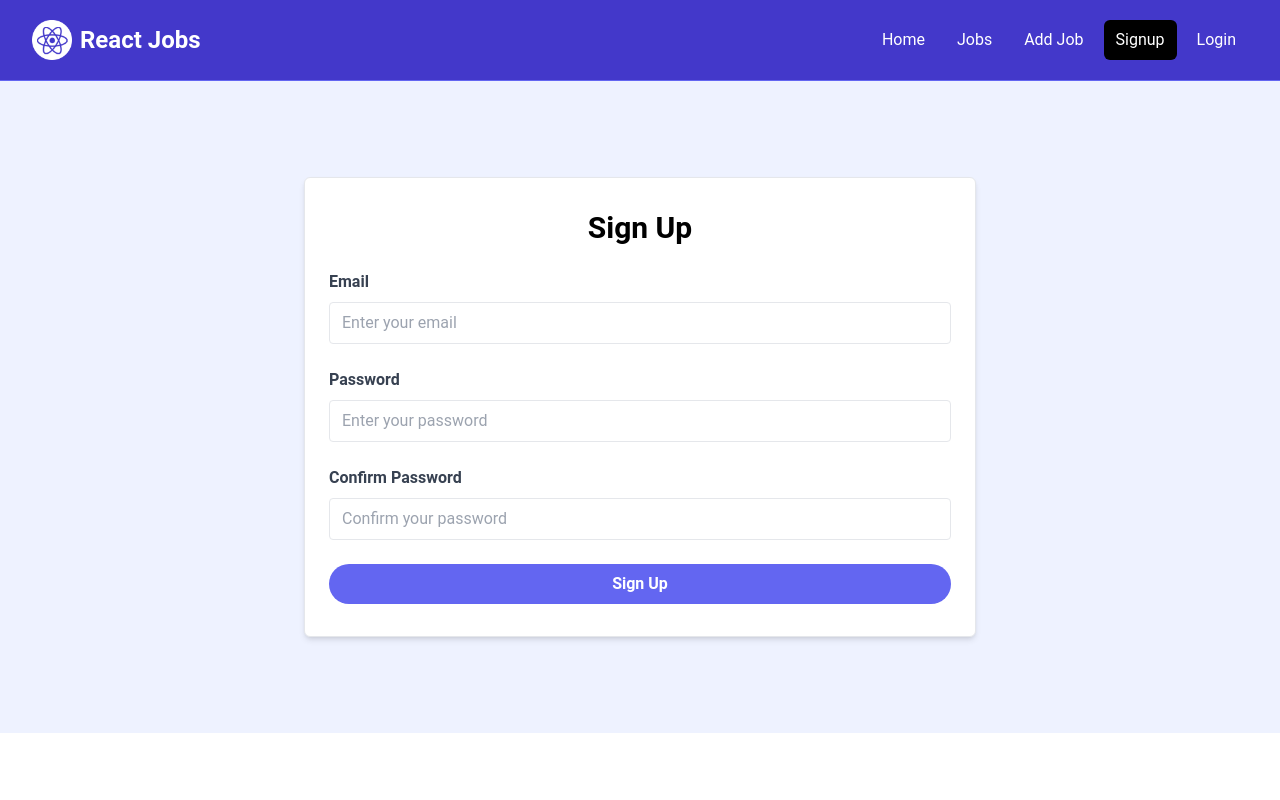
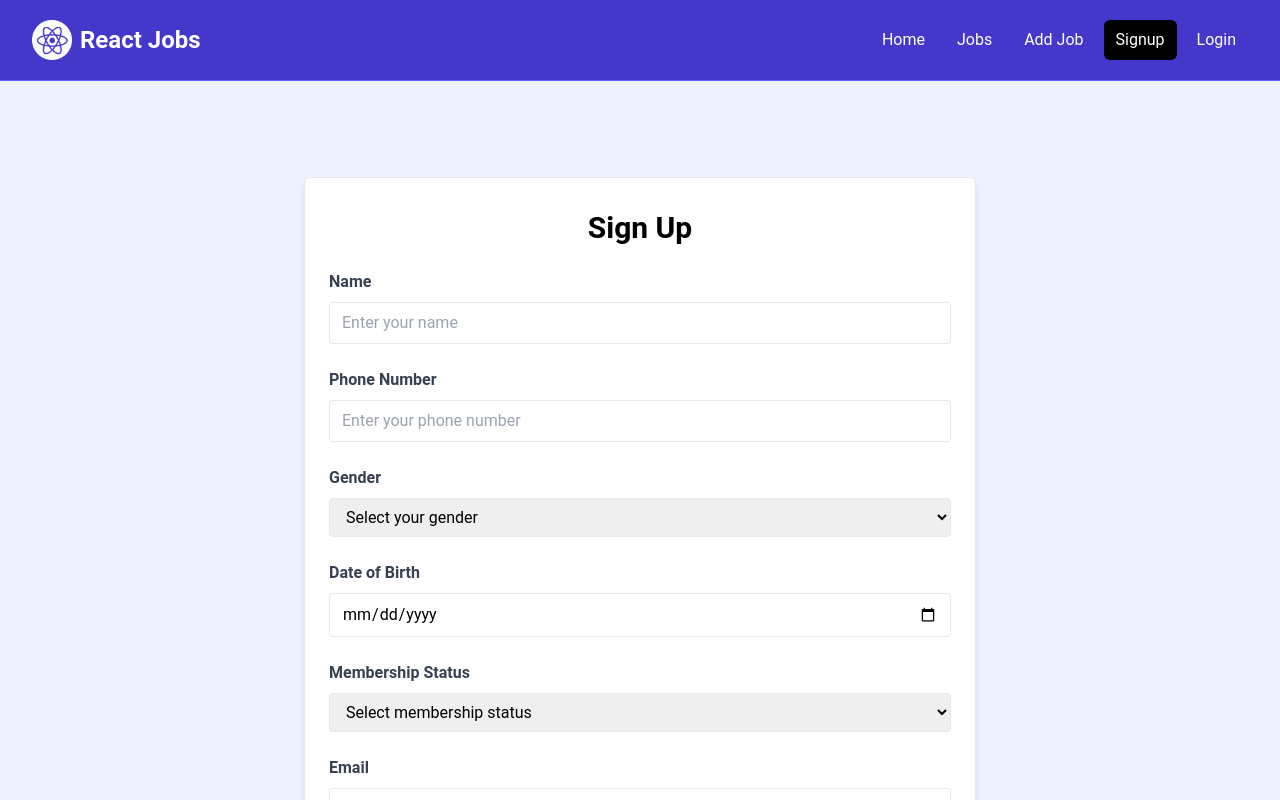
Before and after one commit to JY1Z/collaborative-project-2, a React (Vite) app in the folder frontend/: page /signup in a window 1280 px wide. Shown: the top 800 px of the page. Built offline with nearby package versions, Linux system fonts and the light colour scheme.

Commit message:
"Add Signup component  additional fields"

```diff
--- a/frontend/src/components/signup.jsx
+++ b/frontend/src/components/signup.jsx
@@ -1,16 +1,20 @@
-
 import { useState } from 'react';
 import { useNavigate } from 'react-router-dom';
 import { toast } from 'react-toastify';
 
-const SignupPage = ({ signupSubmit }) => {
+const SignupPage = () => {
+  const [name, setName] = useState('');
+  const [phoneNumber, setPhoneNumber] = useState('');
+  const [gender, setGender] = useState('');
+  const [dateOfBirth, setDateOfBirth] = useState('');
+  const [membershipStatus, setMembershipStatus] = useState('');
   const [email, setEmail] = useState('');
   const [password, setPassword] = useState('');
   const [confirmPassword, setConfirmPassword] = useState('');
 
   const navigate = useNavigate();
 
-  const submitForm = (e) => {
+  const submitForm = async (e) => {
     e.preventDefault();
 
     if (password !== confirmPassword) {
@@ -19,15 +23,36 @@ const SignupPage = ({ signupSubmit }) => {
     }
 
     const newUser = {
+      name,
+      phoneNumber,
+      gender,
+      dateOfBirth,
+      membershipStatus,
       email,
       password,
     };
 
-    signupSubmit(newUser);
+    try {
+      const response = await fetch('/api/signup', {
+        method: 'POST',
+        headers: {
+          'Content-Type': 'application/json',
+        },
+        body: JSON.stringify(newUser),
+      });
 
-    toast.success('Signup Successful');
+      const data = await response.json();
 
-    return navigate('/');
+      if (response.ok) {
+        toast.success('Signup Successful');
+        navigate('/'); // Redirect to the home page or a dashboard
+      } else {
+        toast.error(data.message || 'Signup Failed');
+      }
+    } catch (error) {
+      toast.error('Signup Failed. Please try again.');
+      console.error('Signup Error:', error);
+    }
   };
 
   return (
@@ -36,6 +61,92 @@ const SignupPage = ({ signupSubmit }) => {
         <div className='bg-white px-6 py-8 mb-4 shadow-md rounded-md border m-4 md:m-0'>
           <form onSubmit={submitForm}>
             <h2 className='text-3xl text-center font-semibold mb-6'>Sign Up</h2>
+
+            <div className='mb-4'>
+              <label htmlFor='name' className='block text-gray-700 font-bold mb-2'>
+                Name
+              </label>
+              <input
+                type='text'
+                id='name'
+                name='name'
+                className='border rounded w-full py-2 px-3 mb-2'
+                placeholder='Enter your name'
+                required
+                value={name}
+                onChange={(e) => setName(e.target.value)}
+              />
+            </div>
+
+            <div className='mb-4'>
+              <label htmlFor='phone_number' className='block text-gray-700 font-bold mb-2'>
+                Phone Number
+              </label>
+              <input
+                type='tel'
+                id='phone_number'
+                name='phone_number'
+                className='border rounded w-full py-2 px-3 mb-2'
+                placeholder='Enter your phone number'
+                required
+                value={phoneNumber}
+                onChange={(e) => setPhoneNumber(e.target.value)}
+              />
+            </div>
+
+            <div className='mb-4'>
+              <label htmlFor='gender' className='block text-gray-700 font-bold mb-2'>
+                Gender
+              </label>
+              <select
+                id='gender'
+                name='gender'
+                className='border rounded w-full py-2 px-3 mb-2'
+                required
+                value={gender}
+                onChange={(e) => setGender(e.target.value)}
+              >
+                <option value=''>Select your gender</option>
+                <option value='male'>Male</option>
+                <option value='female'>Female</option>
+                <option value='other'>Other</option>
+              </select>
+            </div>
+
+            <div className='mb-4'>
+              <label htmlFor='date_of_birth' className='block text-gray-700 font-bold mb-2'>
+                Date of Birth
+              </label>
+              <input
+                type='date'
+                id='date_of_birth'
+                name='date_of_birth'
+                className='border rounded w-full py-2 px-3 mb-2'
+                required
+                value={dateOfBirth}
+                onChange={(e) => setDateOfBirth(e.target.value)}
+              />
+            </div>
+
+            <div className='mb-4'>
+              <label htmlFor='membership_status' className='block text-gray-700 font-bold mb-2'>
+                Membership Status
+              </label>
+              <select
+                id='membership_status'
+                name='membership_status'
+                className='border rounded w-full py-2 px-3 mb-2'
+                required
+                value={membershipStatus}
+                onChange={(e) => setMembershipStatus(e.target.value)}
+              >
+                <option value=''>Select membership status</option>
+                <option value='bronze'>Bronze</option>
+                <option value='silver'>Silver</option>
+                <option value='gold'>Gold</option>
+                <option value='platinum'>Platinum</option>
+              </select>
+            </div>
 
             <div className='mb-4'>
               <label htmlFor='email' className='block text-gray-700 font-bold mb-2'>
```
